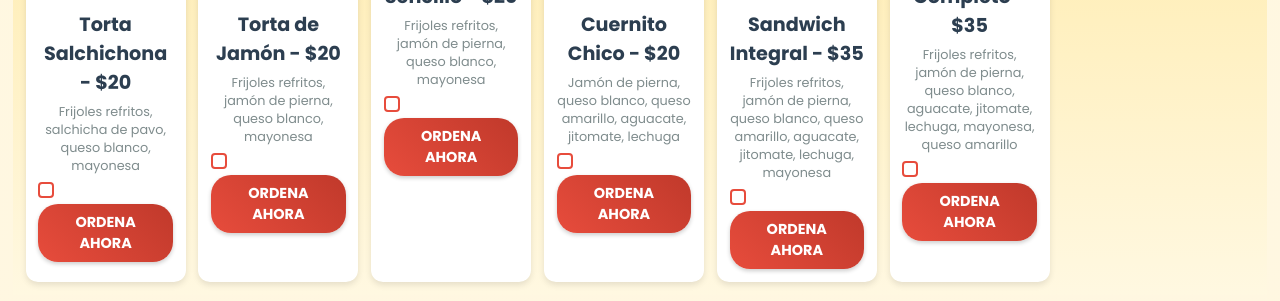
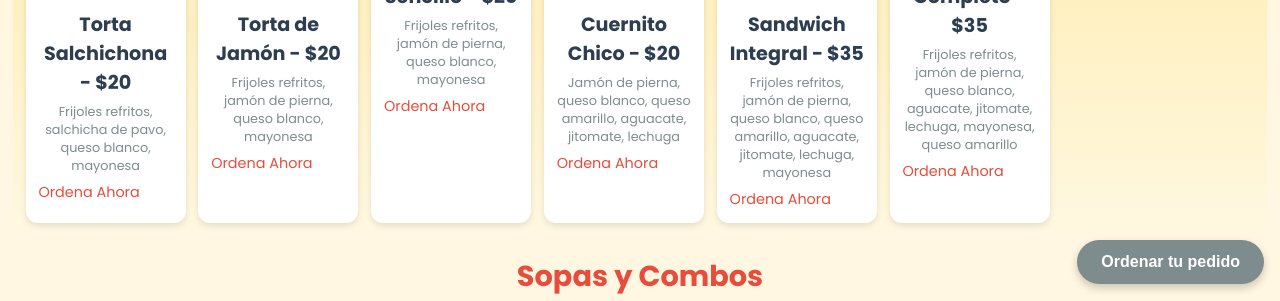
Before and after one commit to EstebanMorales317/torta-order-system, a plain HTML site: page index.html in a window 1280 px wide. Shown: the part 500-801 px from the top of the page. Drawn offline with nearby package versions, Linux system fonts and the light colour scheme.

Commit message:
Update styles.css

```diff
--- a/styles.css
+++ b/styles.css
@@ -247,12 +247,7 @@ input:checked + .slider:before {
 }
 
 .custom-checkbox input {
-    appearance: none;
-    width: 16px;
-    height: 16px;
-    border: 2px solid #e74c3c;
-    border-radius: 4px;
-    position: relative;
+    display: none;
 }
 
 .custom-checkbox input:checked {
@@ -269,21 +264,31 @@ input:checked + .slider:before {
     font-size: 10px;
 }
 
-.order-now-btn {
-    background: linear-gradient(45deg, #e74c3c, #c0392b);
+.order-btn {
+    position: fixed;
+    bottom: 1rem;
+    right: 1rem;
+    background: #7f8c8d;
     color: white;
-    padding: 0.5rem 1rem;
-    border-radius: 20px;
-    font-size: 0.9rem;
+    padding: 0.8rem 1.5rem;
+    border-radius: 25px;
+    font-size: 1rem;
     font-weight: bold;
-    text-transform: uppercase;
-    box-shadow: 0 2px 4px rgba(0, 0, 0, 0.2);
+    border: none;
+    box-shadow: 0 4px 8px rgba(0, 0, 0, 0.2);
+    cursor: not-allowed;
+    z-index: 101;
     transition: background 0.3s, transform 0.2s;
 }
 
-.order-now-btn:hover {
-    background: linear-gradient(45deg, #c0392b, #e74c3c);
-    transform: translateY(-2px);
+.order-btn:not(:disabled) {
+    background: #2ecc71;
+    cursor: pointer;
+}
+
+.order-btn:not(:disabled):hover {
+    background: #27ae60;
+    transform: translateY(-3px);
 }
 
 .quantity-controls {
```
